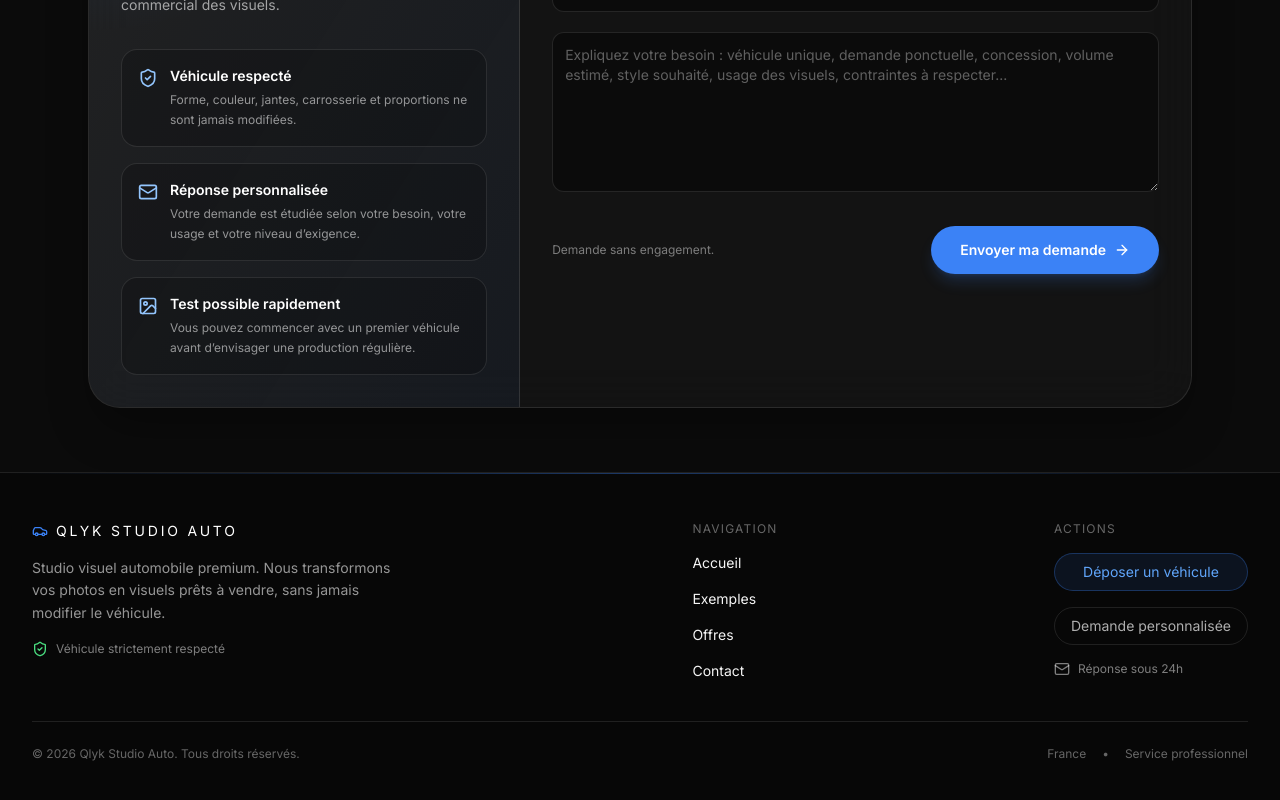
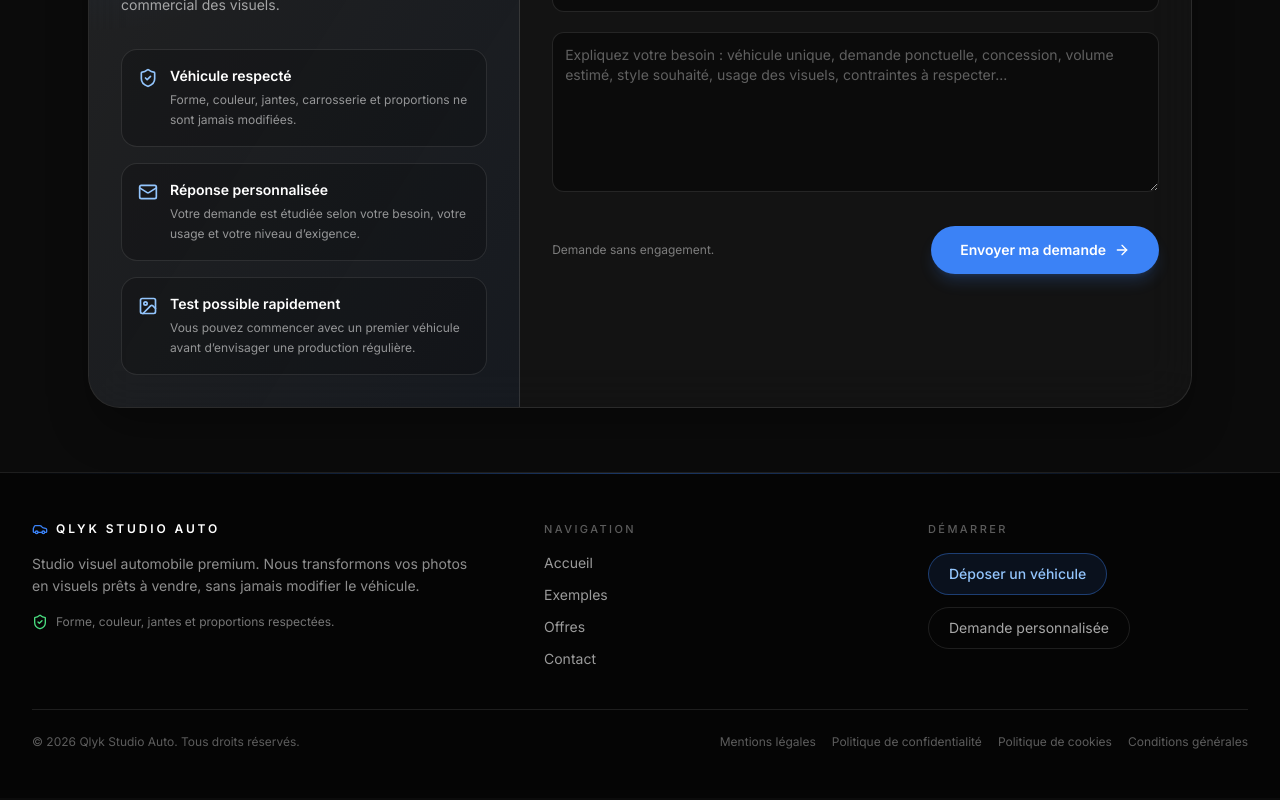
Before and after one commit to arnaudcrestey/qlyk-studio-auto, a Next.js app: page /contact in a window 1280 px wide. Shown: the part 598-1398 px from the top of the page. Built offline with nearby package versions, Linux system fonts and the light colour scheme.

Commit message:
Update site-footer.tsx

```diff
--- a/components/site-footer.tsx
+++ b/components/site-footer.tsx
@@ -1,90 +1,108 @@
 import Link from 'next/link';
-import { Mail, ShieldCheck, Car } from 'lucide-react';
+import { Car, ShieldCheck } from 'lucide-react';
+
+const navigationLinks = [
+  { label: 'Accueil', href: '/' },
+  { label: 'Exemples', href: '/exemples' },
+  { label: 'Offres', href: '/offres' },
+  { label: 'Contact', href: '/contact' }
+];
+
+const legalLinks = [
+  { label: 'Mentions légales', href: '/mentions-legales' },
+  { label: 'Politique de confidentialité', href: '/politique-de-confidentialite' },
+  { label: 'Politique de cookies', href: '/politique-de-cookies' },
+  { label: 'Conditions générales', href: '/conditions-generales' }
+];
 
 export function SiteFooter() {
   return (
-    <footer className="relative border-t border-white/10 bg-[#070707]">
-      {/* Glow subtil premium */}
+    <footer className="relative border-t border-white/10 bg-[#050505]">
       <div className="pointer-events-none absolute inset-x-0 top-0 h-px bg-gradient-to-r from-transparent via-blue-500/40 to-transparent" />
 
-      <div className="container-premium py-12">
-        <div className="flex flex-col gap-10 md:flex-row md:items-start md:justify-between">
-
-          {/* Bloc marque */}
-          <div className="max-w-sm space-y-4">
-            <div className="flex items-center gap-2 text-white">
+      <div className="container-premium py-10 sm:py-12">
+        <div className="grid gap-10 text-center sm:text-left md:grid-cols-[1.4fr_1fr_1fr] lg:gap-16">
+          {/* Marque */}
+          <div className="mx-auto max-w-md space-y-4 sm:mx-0">
+            <div className="flex items-center justify-center gap-2 text-white sm:justify-start">
               <Car className="h-4 w-4 text-blue-500" />
-              <span className="text-sm tracking-[0.2em] uppercase">
+              <span className="text-xs font-semibold uppercase tracking-[0.24em]">
                 Qlyk Studio Auto
               </span>
             </div>
 
-            <p className="text-sm leading-relaxed text-foreground/60">
-              Studio visuel automobile premium.
-              Nous transformons vos photos en visuels prêts à vendre, sans jamais modifier le véhicule.
+            <p className="text-sm leading-relaxed text-white/55">
+              Studio visuel automobile premium. Nous transformons vos photos en
+              visuels prêts à vendre, sans jamais modifier le véhicule.
             </p>
 
-            <div className="flex items-center gap-2 text-xs text-foreground/50">
+            <div className="flex items-center justify-center gap-2 text-xs text-white/45 sm:justify-start">
               <ShieldCheck className="h-4 w-4 text-green-400" />
-              Véhicule strictement respecté
+              <span>Forme, couleur, jantes et proportions respectées.</span>
             </div>
           </div>
 
           {/* Navigation */}
-          <div className="flex flex-col gap-4 text-sm">
-            <span className="text-xs uppercase tracking-widest text-foreground/40">
+          <div className="space-y-4">
+            <p className="text-[11px] font-medium uppercase tracking-[0.22em] text-white/35">
               Navigation
-            </span>
+            </p>
 
-            <Link href="/" className="transition hover:text-white">
-              Accueil
+            <nav className="flex flex-col items-center gap-3 text-sm text-white/60 sm:items-start">
+              {navigationLinks.map((link) => (
+                <Link
+                  key={link.href}
+                  href={link.href}
+                  className="transition hover:text-white"
+                >
+                  {link.label}
                 </Link>
-            <Link href="/exemples" className="transition hover:text-white">
-              Exemples
-            </Link>
-            <Link href="/offres" className="transition hover:text-white">
-              Offres
-            </Link>
-            <Link href="/contact" className="transition hover:text-white">
-              Contact
-            </Link>
+              ))}
+            </nav>
           </div>
 
-          {/* Actions */}
-          <div className="flex flex-col gap-4 text-sm">
-            <span className="text-xs uppercase tracking-widest text-foreground/40">
-              Actions
-            </span>
+          {/* Action */}
+          <div className="space-y-4">
+            <p className="text-[11px] font-medium uppercase tracking-[0.22em] text-white/35">
+              Démarrer
+            </p>
 
+            <div className="flex flex-col items-center gap-3 sm:items-start">
               <Link
                 href="/deposer-un-vehicule"
-              className="inline-flex items-center justify-center rounded-full border border-blue-500/30 bg-blue-500/10 px-4 py-2 text-sm text-blue-400 transition hover:bg-blue-500/20 hover:text-white"
+                className="inline-flex w-full max-w-xs items-center justify-center rounded-full border border-blue-500/40 bg-blue-500/10 px-5 py-2.5 text-sm font-medium text-blue-300 transition hover:border-blue-400 hover:bg-blue-500/20 hover:text-white sm:w-auto"
               >
                 Déposer un véhicule
               </Link>
 
               <Link
                 href="/contact"
-              className="inline-flex items-center justify-center rounded-full border border-white/10 px-4 py-2 text-sm text-foreground/70 transition hover:border-white/30 hover:text-white"
+                className="inline-flex w-full max-w-xs items-center justify-center rounded-full border border-white/10 px-5 py-2.5 text-sm text-white/65 transition hover:border-white/25 hover:text-white sm:w-auto"
               >
                 Demande personnalisée
               </Link>
-
-            <div className="flex items-center gap-2 text-xs text-foreground/50">
-              <Mail className="h-4 w-4" />
-              Réponse sous 24h
             </div>
           </div>
         </div>
 
-        {/* Bas footer */}
-        <div className="mt-10 flex flex-col items-center justify-between gap-4 border-t border-white/10 pt-6 text-xs text-foreground/40 md:flex-row">
-          <p>© {new Date().getFullYear()} Qlyk Studio Auto. Tous droits réservés.</p>
+        {/* Liens légaux */}
+        <div className="mt-10 border-t border-white/10 pt-6">
+          <div className="flex flex-col gap-5 text-center text-xs text-white/35 md:flex-row md:items-center md:justify-between md:text-left">
+            <p>
+              © {new Date().getFullYear()} Qlyk Studio Auto. Tous droits réservés.
+            </p>
 
-          <div className="flex items-center gap-4">
-            <span>France</span>
-            <span>•</span>
-            <span>Service professionnel</span>
+            <nav className="flex flex-wrap items-center justify-center gap-x-4 gap-y-2 md:justify-end">
+              {legalLinks.map((link) => (
+                <Link
+                  key={link.href}
+                  href={link.href}
+                  className="transition hover:text-white/70"
+                >
+                  {link.label}
+                </Link>
+              ))}
+            </nav>
           </div>
         </div>
       </div>
```
Lines whose indentation alone changed are shown as unchanged.
